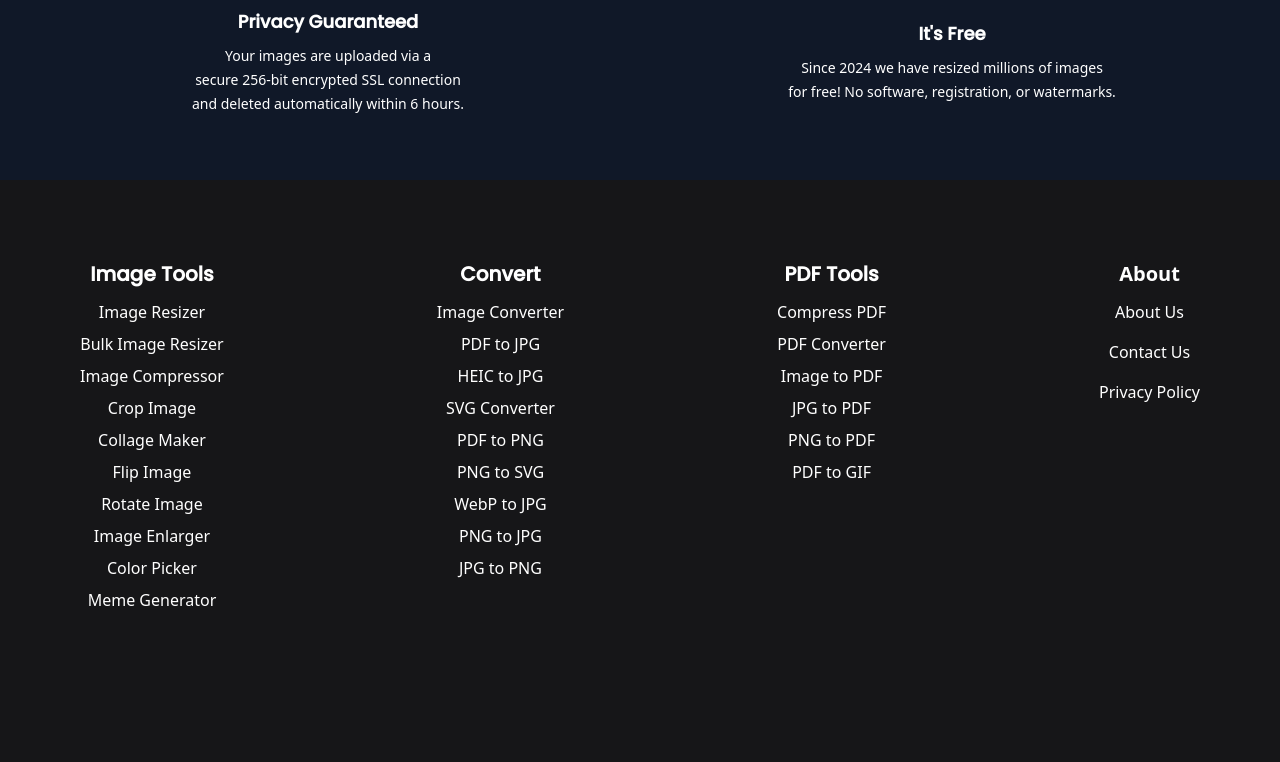
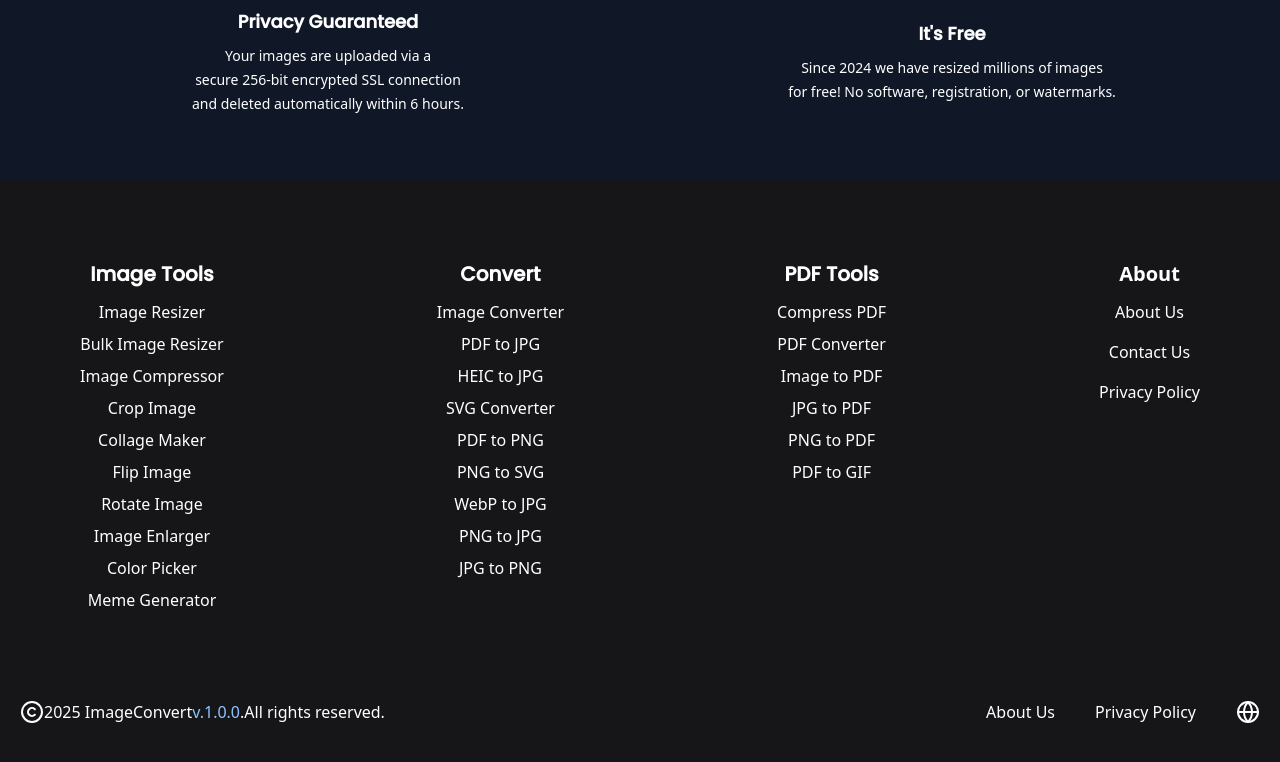
Before and after one commit to saurabhhh777/ImgConverter, a React (Vite) app in the folder frontend/: page / in a window 1280 px wide. Shown: the part 1325-2087 px from the top of the page. Before the commit the page ends 2025 px from the top, so only its background shows below. Built offline with nearby package versions, Linux system fonts and the light colour scheme.

Commit message:
Little bit change in Footer like , Copyright stuff thing

```diff
--- a/frontend/src/components/pages/Footer.tsx
+++ b/frontend/src/components/pages/Footer.tsx
@@ -1,4 +1,7 @@
+import { Globe,Copyright} from "lucide-react";
+
 const Footer = () => {
+
   return (
     <div className="text-white box-border">
       <div className="flex flex-row justify-between m-20">
@@ -56,6 +59,14 @@
           </div>
         </div>
       </div>
+      <div className="flex flex-row justify-between pl-5 pr-5 pb-10">
+        <h2 className="flex felx-row"><Copyright/> 2025 ImageConvert<span className="text-blue-300"> v.1.0.0</span>.All rights reserved.</h2>
+        <div className="flex flex-row">
+          <h2 className="pr-10 cursor-pointer">About Us</h2>
+          <h2 className="pr-10">Privacy Policy</h2>
+          <h2><Globe/></h2>
+        </div>
+      </div>
     </div>
   );
 };
```
